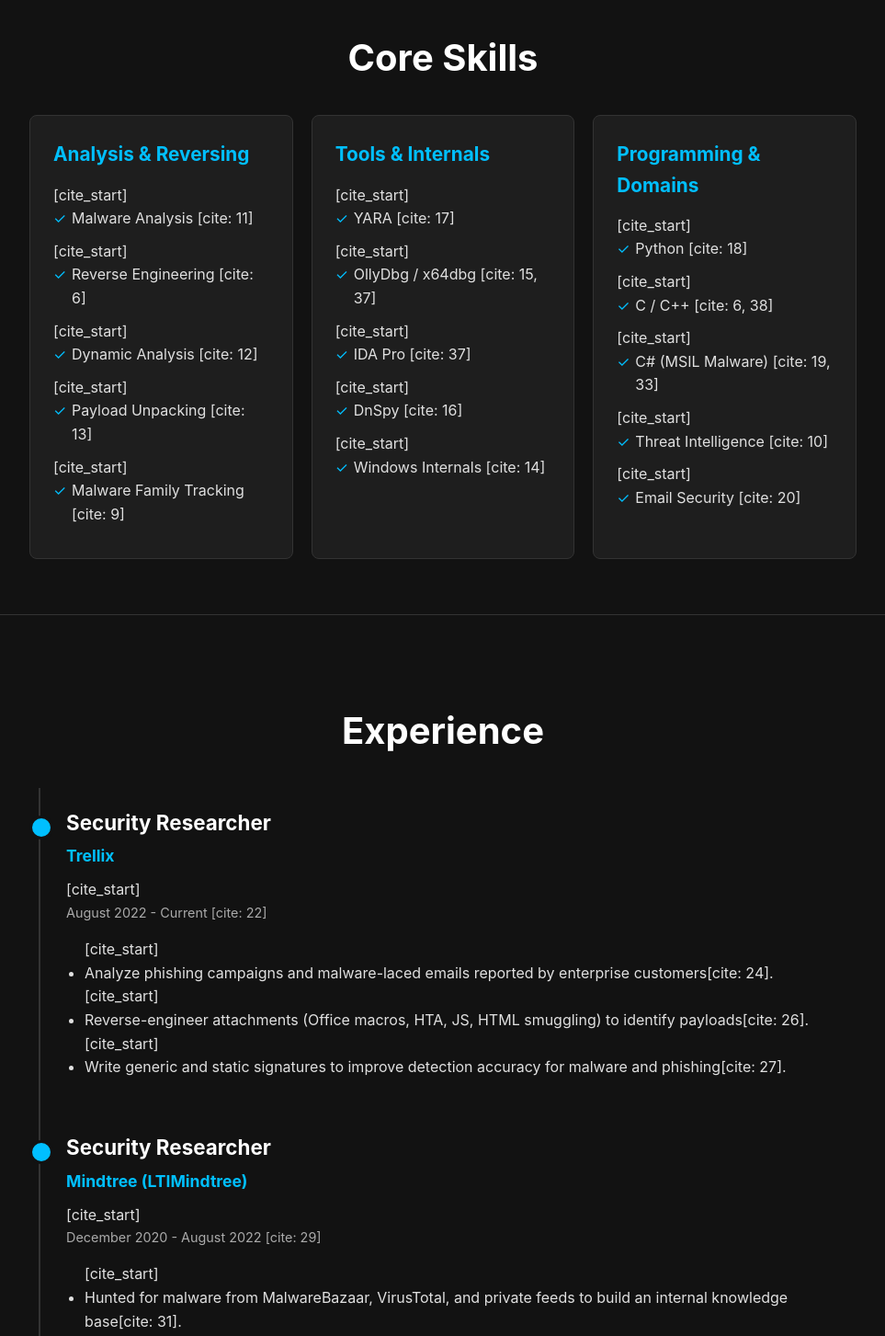
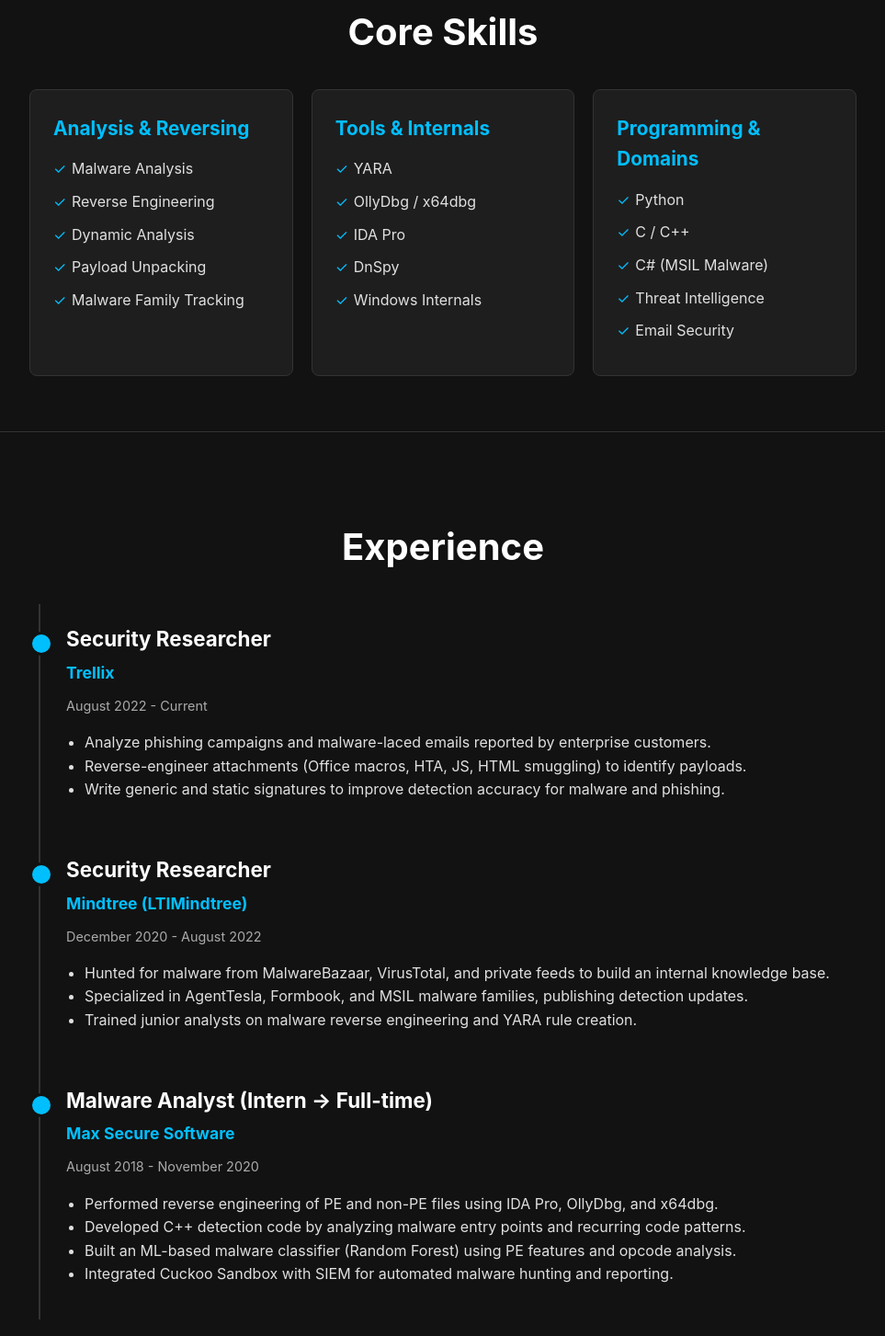
Before and after one commit to sagarbade/sagarbade.github.io, a plain HTML site: page index.html in a window 1280 px wide. Shown: the part 967-2420 px from the top of the page at 92% size, without its empty margins (158-1121 px from the left). Drawn offline with Linux system fonts and the light colour scheme.

Commit message:
Refactor about section for clarity
Removed citation markers from the text and improved readability.

```diff
--- a/index.html
+++ b/index.html
@@ -291,7 +291,7 @@
         <div class="container">
             <h2>About Me</h2>
             <p>
-                [cite_start]I am a Security Researcher with over 6 years of dedicated experience in malware analysis and cyber threat research[cite: 5]. [cite_start]My expertise lies in reverse engineering (x86 assembly), malware hunting, and detection engineering using tools like YARA, OllyDbg, and IDA Pro[cite: 6, 15, 17, 37]. [cite_start]I am proficient in C/C++, Python, and C#[cite: 6, 18, 19], and I thrive on dissecting complex threats to build robust, proactive detection strategies.
+                I am a Security Researcher with over 6 years of dedicated experience in malware analysis and cyber threat research. My expertise lies in reverse engineering (x86 assembly), malware hunting, and detection engineering using tools like YARA, OllyDbg, and IDA Pro. I am proficient in C/C++, Python, and C#, and I thrive on dissecting complex threats to build robust, proactive detection strategies.
             </p>
         </div>
     </section>
@@ -303,31 +303,31 @@
                 <div class="skill-card">
                     <h3>Analysis & Reversing</h3>
                     <ul>
-                        [cite_start]<li>Malware Analysis [cite: 11]</li>
-                        [cite_start]<li>Reverse Engineering [cite: 6]</li>
-                        [cite_start]<li>Dynamic Analysis [cite: 12]</li>
-                        [cite_start]<li>Payload Unpacking [cite: 13]</li>
-                        [cite_start]<li>Malware Family Tracking [cite: 9]</li>
+                        <li>Malware Analysis</li>
+                        <li>Reverse Engineering</li>
+                        <li>Dynamic Analysis</li>
+                        <li>Payload Unpacking</li>
+                        <li>Malware Family Tracking</li>
                     </ul>
                 </div>
                 <div class="skill-card">
                     <h3>Tools & Internals</h3>
                     <ul>
-                        [cite_start]<li>YARA [cite: 17]</li>
-                        [cite_start]<li>OllyDbg / x64dbg [cite: 15, 37]</li>
-                        [cite_start]<li>IDA Pro [cite: 37]</li>
-                        [cite_start]<li>DnSpy [cite: 16]</li>
-                        [cite_start]<li>Windows Internals [cite: 14]</li>
+                        <li>YARA</li>
+                        <li>OllyDbg / x64dbg</li>
+                        <li>IDA Pro</li>
+                        <li>DnSpy</li>
+                        <li>Windows Internals</li>
                     </ul>
                 </div>
                 <div class="skill-card">
                     <h3>Programming & Domains</h3>
                     <ul>
-                        [cite_start]<li>Python [cite: 18]</li>
-                        [cite_start]<li>C / C++ [cite: 6, 38]</li>
-                        [cite_start]<li>C# (MSIL Malware) [cite: 19, 33]</li>
-                        [cite_start]<li>Threat Intelligence [cite: 10]</li>
-                        [cite_start]<li>Email Security [cite: 20]</li>
+                        <li>Python</li>
+                        <li>C / C++</li>
+                        <li>C# (MSIL Malware)</li>
+                        <li>Threat Intelligence</li>
+                        <li>Email Security</li>
                     </ul>
                 </div>
             </div>
@@ -342,34 +342,34 @@
                 <div class="timeline-item">
                     <h3>Security Researcher</h3>
                     <div class="company">Trellix</div>
-                    [cite_start]<div class="date">August 2022 - Current [cite: 22]</div>
+                    <div class="date">August 2022 - Current</div>
                     <ul>
-                        [cite_start]<li>Analyze phishing campaigns and malware-laced emails reported by enterprise customers[cite: 24].</li>
-                        [cite_start]<li>Reverse-engineer attachments (Office macros, HTA, JS, HTML smuggling) to identify payloads[cite: 26].</li>
-                        [cite_start]<li>Write generic and static signatures to improve detection accuracy for malware and phishing[cite: 27].</li>
+                        <li>Analyze phishing campaigns and malware-laced emails reported by enterprise customers.</li>
+                        <li>Reverse-engineer attachments (Office macros, HTA, JS, HTML smuggling) to identify payloads.</li>
+                        <li>Write generic and static signatures to improve detection accuracy for malware and phishing.</li>
                     </ul>
                 </div>
 
                 <div class="timeline-item">
                     <h3>Security Researcher</h3>
                     <div class="company">Mindtree (LTIMindtree)</div>
-                    [cite_start]<div class="date">December 2020 - August 2022 [cite: 29]</div>
+                    <div class="date">December 2020 - August 2022</div>
                     <ul>
-                        [cite_start]<li>Hunted for malware from MalwareBazaar, VirusTotal, and private feeds to build an internal knowledge base[cite: 31].</li>
-                        [cite_start]<li>Specialized in AgentTesla, Formbook, and MSIL malware families, publishing detection updates[cite: 33].</li>
-                        [cite_start]<li>Trained junior analysts on malware reverse engineering and YARA rule creation[cite: 35].</li>
+                        <li>Hunted for malware from MalwareBazaar, VirusTotal, and private feeds to build an internal knowledge base.</li>
+                        <li>Specialized in AgentTesla, Formbook, and MSIL malware families, publishing detection updates.</li>
+                        <li>Trained junior analysts on malware reverse engineering and YARA rule creation.</li>
                     </ul>
                 </div>
 
                 <div class="timeline-item">
                     <h3>Malware Analyst (Intern → Full-time)</h3>
                     <div class="company">Max Secure Software</div>
-                    [cite_start]<div class="date">August 2018 - November 2020 [cite: 36]</div>
+                    <div class="date">August 2018 - November 2020</div>
                     <ul>
-                        [cite_start]<li>Performed reverse engineering of PE and non-PE files using IDA Pro, OllyDbg, and x64dbg[cite: 37].</li>
-                        [cite_start]<li>Developed C++ detection code by analyzing malware entry points and recurring code patterns[cite: 38].</li>
-                        [cite_start]<li>Built an ML-based malware classifier (Random Forest) using PE features and opcode analysis[cite: 41].</li>
-                        [cite_start]<li>Integrated Cuckoo Sandbox with SIEM for automated malware hunting and reporting[cite: 39].</li>
+                        <li>Performed reverse engineering of PE and non-PE files using IDA Pro, OllyDbg, and x64dbg.</li>
+                        <li>Developed C++ detection code by analyzing malware entry points and recurring code patterns.</li>
+                        <li>Built an ML-based malware classifier (Random Forest) using PE features and opcode analysis.</li>
+                        <li>Integrated Cuckoo Sandbox with SIEM for automated malware hunting and reporting.</li>
                     </ul>
                 </div>
 
@@ -382,12 +382,12 @@
             <h2>Publications & Projects</h2>
             <div class="publication-card">
                 <h3>The silent, fileless threat of VShell</h3>
-                [cite_start]<p>A technical blog post for Trellix analyzing a fileless threat. [cite: 49]</p>
+                <p>A technical blog post for Trellix analyzing a fileless threat.</p>
                 <a href="https://www.trellix.com/blogs/research/the-silent-fileless-threat-of-vshell/" target="_blank">Read Article →</a>
             </div>
             <div class="publication-card">
                 <h3>ML-Based Malware Classifier</h3>
-                [cite_start]<p>As part of my work at Max Secure Software, I built a Random Forest classifier to detect malware using PE entropy, opcode features, and metadata. [cite: 41]</p>
+                <p>As part of my work at Max Secure Software, I built a Random Forest classifier to detect malware using PE entropy, opcode features, and metadata.</p>
             </div>
         </div>
     </section>
```
